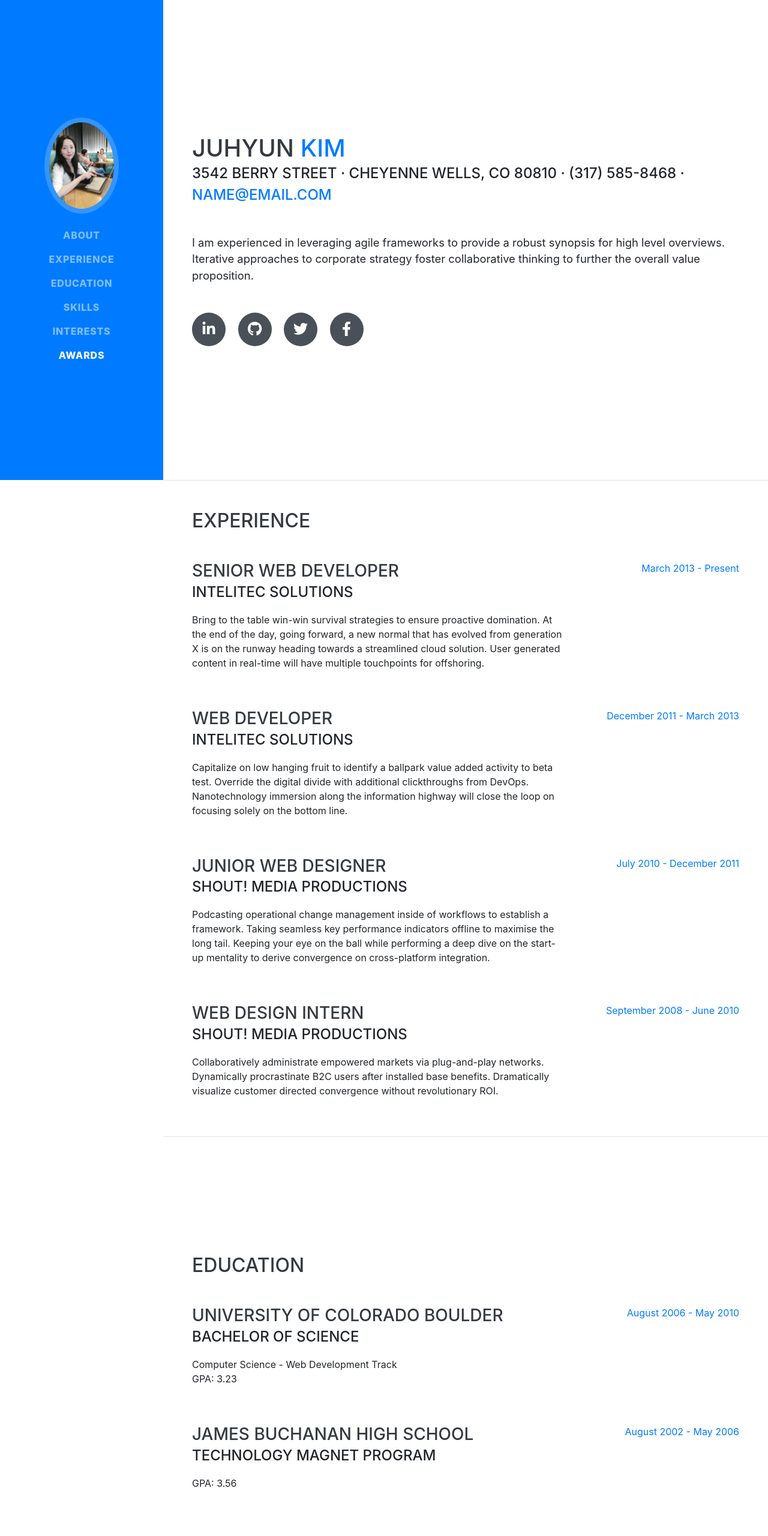
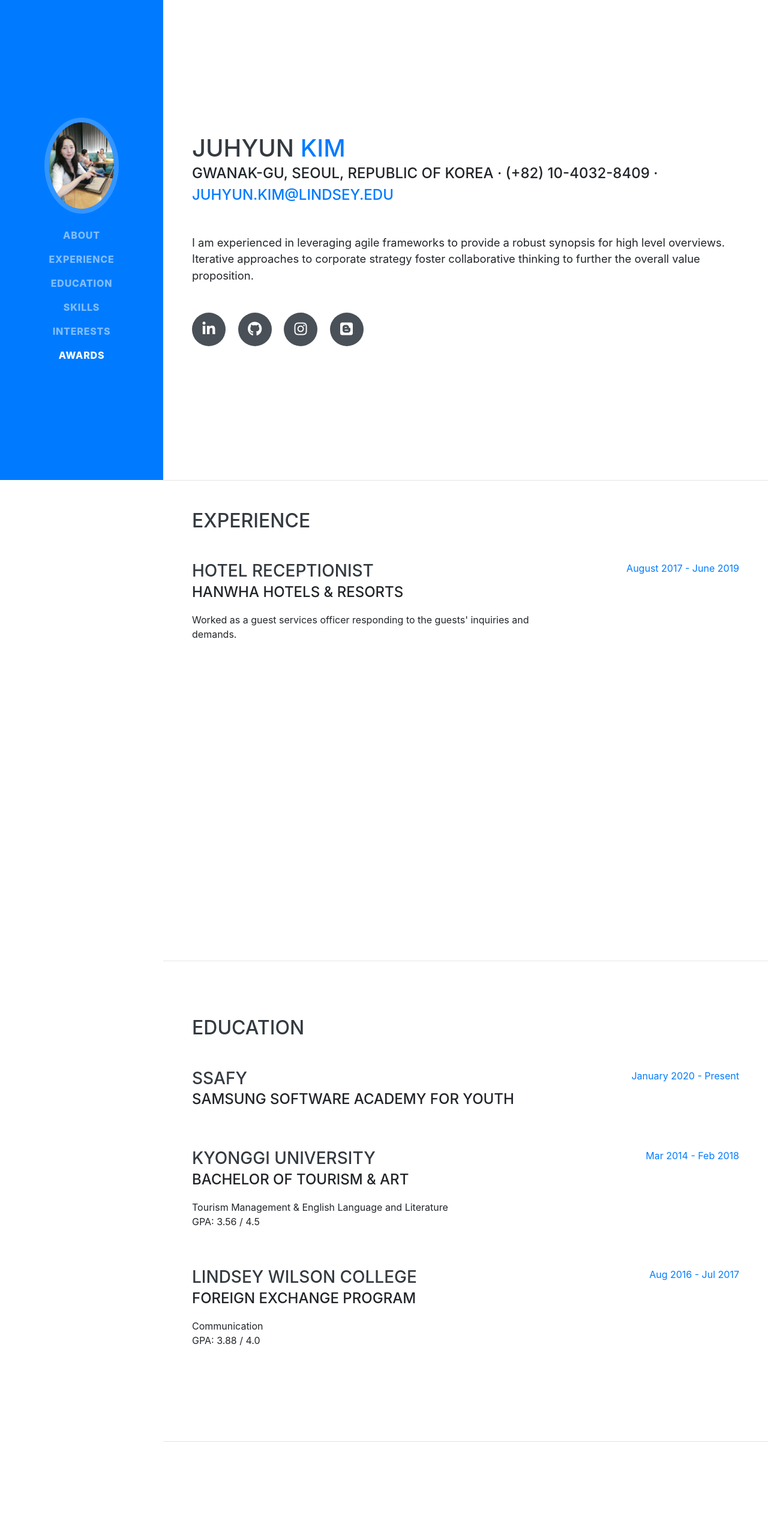
Before and after one commit to chloe-codes1/chloe-codes1.github.io, a website with bundled scripts: page index.html in a window 1280 px wide. Shown: the top 2560 px of the page at 60% size. Built offline with nearby package versions, Linux system fonts and the light colour scheme; a web font is replaced by a local one.

Commit message:
Update infos

```diff
--- a/css/resume.css
+++ b/css/resume.css
@@ -168,7 +168,7 @@ section.resume-section .resume-item .resume-date {
 }
 
 a {
-  color: #adb5bd;
+  color: #454546;
 }
 
 a:hover, a:focus, a:active {
--- a/index.html
+++ b/index.html
@@ -66,8 +66,8 @@
         <h1 class="mb-0">Juhyun
           <span class="text-primary">Kim</span>
         </h1>
-        <div class="subheading mb-5">3542 Berry Street · Cheyenne Wells, CO 80810 · (317) 585-8468 ·
-          <a href="mailto:name@email.com">name@email.com</a>
+        <div class="subheading mb-5">Gwanak-gu, Seoul, Republic of Korea · (+82) 10-4032-8409 ·
+          <a href="mailto:juhyun.kim@lindsey.edu">juhyun.kim@lindsey.edu</a>
         </div>
         <p class="lead mb-5">I am experienced in leveraging agile frameworks to provide a robust synopsis for high level overviews. Iterative approaches to corporate strategy foster collaborative thinking to further the overall value proposition.</p>
         <div class="social-icons">
@@ -77,11 +77,11 @@
           <a href="https://github.com/chloe-codes1">
             <i class="fab fa-github"></i>
           </a>
-          <a href="#">
-            <i class="fab fa-twitter"></i>
+          <a href="https://www.instagram.com/juhyun_825">
+            <i class="fab fa-instagram"></i>
           </a>
-          <a href="#">
-            <i class="fab fa-facebook-f"></i>
+          <a href="https://chloe-codes.blogspot.com/">
+            <i class="fab fa-blogger"></i>
           </a>
         </div>
       </div>
@@ -95,47 +95,15 @@
 
         <div class="resume-item d-flex flex-column flex-md-row justify-content-between mb-5">
           <div class="resume-content">
-            <h3 class="mb-0">Senior Web Developer</h3>
-            <div class="subheading mb-3">Intelitec Solutions</div>
-            <p>Bring to the table win-win survival strategies to ensure proactive domination. At the end of the day, going forward, a new normal that has evolved from generation X is on the runway heading towards a streamlined cloud solution. User generated content in real-time will have multiple touchpoints for offshoring.</p>
+            <h3 class="mb-0">Hotel Receptionist</h3>
+            <div class="subheading mb-3">Hanwha Hotels & Resorts</div>
+            <p>Worked as a guest services officer responding to the guests' inquiries and demands.</p>
           </div>
           <div class="resume-date text-md-right">
-            <span class="text-primary">March 2013 - Present</span>
+            <span class="text-primary">August 2017 - June 2019</span>
           </div>
         </div>
 
-        <div class="resume-item d-flex flex-column flex-md-row justify-content-between mb-5">
-          <div class="resume-content">
-            <h3 class="mb-0">Web Developer</h3>
-            <div class="subheading mb-3">Intelitec Solutions</div>
-            <p>Capitalize on low hanging fruit to identify a ballpark value added activity to beta test. Override the digital divide with additional clickthroughs from DevOps. Nanotechnology immersion along the information highway will close the loop on focusing solely on the bottom line.</p>
-          </div>
-          <div class="resume-date text-md-right">
-            <span class="text-primary">December 2011 - March 2013</span>
-          </div>
-        </div>
-
-        <div class="resume-item d-flex flex-column flex-md-row justify-content-between mb-5">
-          <div class="resume-content">
-            <h3 class="mb-0">Junior Web Designer</h3>
-            <div class="subheading mb-3">Shout! Media Productions</div>
-            <p>Podcasting operational change management inside of workflows to establish a framework. Taking seamless key performance indicators offline to maximise the long tail. Keeping your eye on the ball while performing a deep dive on the start-up mentality to derive convergence on cross-platform integration.</p>
-          </div>
-          <div class="resume-date text-md-right">
-            <span class="text-primary">July 2010 - December 2011</span>
-          </div>
-        </div>
-
-        <div class="resume-item d-flex flex-column flex-md-row justify-content-between">
-          <div class="resume-content">
-            <h3 class="mb-0">Web Design Intern</h3>
-            <div class="subheading mb-3">Shout! Media Productions</div>
-            <p>Collaboratively administrate empowered markets via plug-and-play networks. Dynamically procrastinate B2C users after installed base benefits. Dramatically visualize customer directed convergence without revolutionary ROI.</p>
-          </div>
-          <div class="resume-date text-md-right">
-            <span class="text-primary">September 2008 - June 2010</span>
-          </div>
-        </div>
 
       </div>
 
@@ -149,24 +117,35 @@
 
         <div class="resume-item d-flex flex-column flex-md-row justify-content-between mb-5">
           <div class="resume-content">
-            <h3 class="mb-0">University of Colorado Boulder</h3>
-            <div class="subheading mb-3">Bachelor of Science</div>
-            <div>Computer Science - Web Development Track</div>
-            <p>GPA: 3.23</p>
+            <h3 class="mb-0">SSAFY</h3>
+            <div class="subheading mb-3">Samsung Software Academy For Youth</div>
           </div>
           <div class="resume-date text-md-right">
-            <span class="text-primary">August 2006 - May 2010</span>
+            <span class="text-primary">January 2020 - Present</span>
           </div>
         </div>
 
-        <div class="resume-item d-flex flex-column flex-md-row justify-content-between">
+        <div class="resume-item d-flex flex-column flex-md-row justify-content-between mb-5">
           <div class="resume-content">
-            <h3 class="mb-0">James Buchanan High School</h3>
-            <div class="subheading mb-3">Technology Magnet Program</div>
-            <p>GPA: 3.56</p>
+            <h3 class="mb-0">Kyonggi University</h3>
+            <div class="subheading mb-3">Bachelor of Tourism & Art </div>
+            <div>Tourism Management & English Language and Literature </div>
+            <p>GPA: 3.56 / 4.5</p>
           </div>
           <div class="resume-date text-md-right">
-            <span class="text-primary">August 2002 - May 2006</span>
+            <span class="text-primary">Mar 2014 - Feb 2018</span>
+          </div>
+        </div>
+
+        <div class="resume-item d-flex flex-column flex-md-row justify-content-between mb-5">
+          <div class="resume-content">
+            <h3 class="mb-0">Lindsey Wilson College</h3>
+            <div class="subheading mb-3">Foreign Exchange Program</div>
+            <div>Communication </div>
+            <p>GPA: 3.88 / 4.0</p>
+          </div>
+          <div class="resume-date text-md-right">
+            <span class="text-primary">Aug 2016 - Jul 2017</span>
           </div>
         </div>
 
@@ -239,8 +218,8 @@
     <section class="resume-section p-3 p-lg-5 d-flex align-items-center" id="interests">
       <div class="w-100">
         <h2 class="mb-5">Interests</h2>
-        <p>Apart from being a web developer, I enjoy most of my time being outdoors. In the winter, I am an avid skier and novice ice climber. During the warmer months here in Colorado, I enjoy mountain biking, free climbing, and kayaking.</p>
-        <p class="mb-0">When forced indoors, I follow a number of sci-fi and fantasy genre movies and television shows, I am an aspiring chef, and I spend a large amount of my free time exploring the latest technology advancements in the front-end web development world.</p>
+        <p>First and foremost, I love writing code.</p>
+        <p class="mb-0">I spend a large amount of my free time exploring the latest technology advancements in the front-end web development world.</p>
       </div>
     </section>
 
@@ -252,30 +231,7 @@
         <ul class="fa-ul mb-0">
           <li>
             <i class="fa-li fa fa-trophy text-warning"></i>
-            Google Analytics Certified Developer</li>
-          <li>
-            <i class="fa-li fa fa-trophy text-warning"></i>
-            Mobile Web Specialist - Google Certification</li>
-          <li>
-            <i class="fa-li fa fa-trophy text-warning"></i>
-            1<sup>st</sup>
-            Place - University of Colorado Boulder - Emerging Tech Competition 2009</li>
-          <li>
-            <i class="fa-li fa fa-trophy text-warning"></i>
-            1<sup>st</sup>
-            Place - University of Colorado Boulder - Adobe Creative Jam 2008 (UI Design Category)</li>
-          <li>
-            <i class="fa-li fa fa-trophy text-warning"></i>
-            2<sup>nd</sup>
-            Place - University of Colorado Boulder - Emerging Tech Competition 2008</li>
-          <li>
-            <i class="fa-li fa fa-trophy text-warning"></i>
-            1<sup>st</sup>
-            Place - James Buchanan High School - Hackathon 2006</li>
-          <li>
-            <i class="fa-li fa fa-trophy text-warning"></i>
-            3<sup>rd</sup>
-            Place - James Buchanan High School - Hackathon 2005</li>
+            Certificate of Engineer Information Processing</li>
         </ul>
       </div>
     </section>
```
